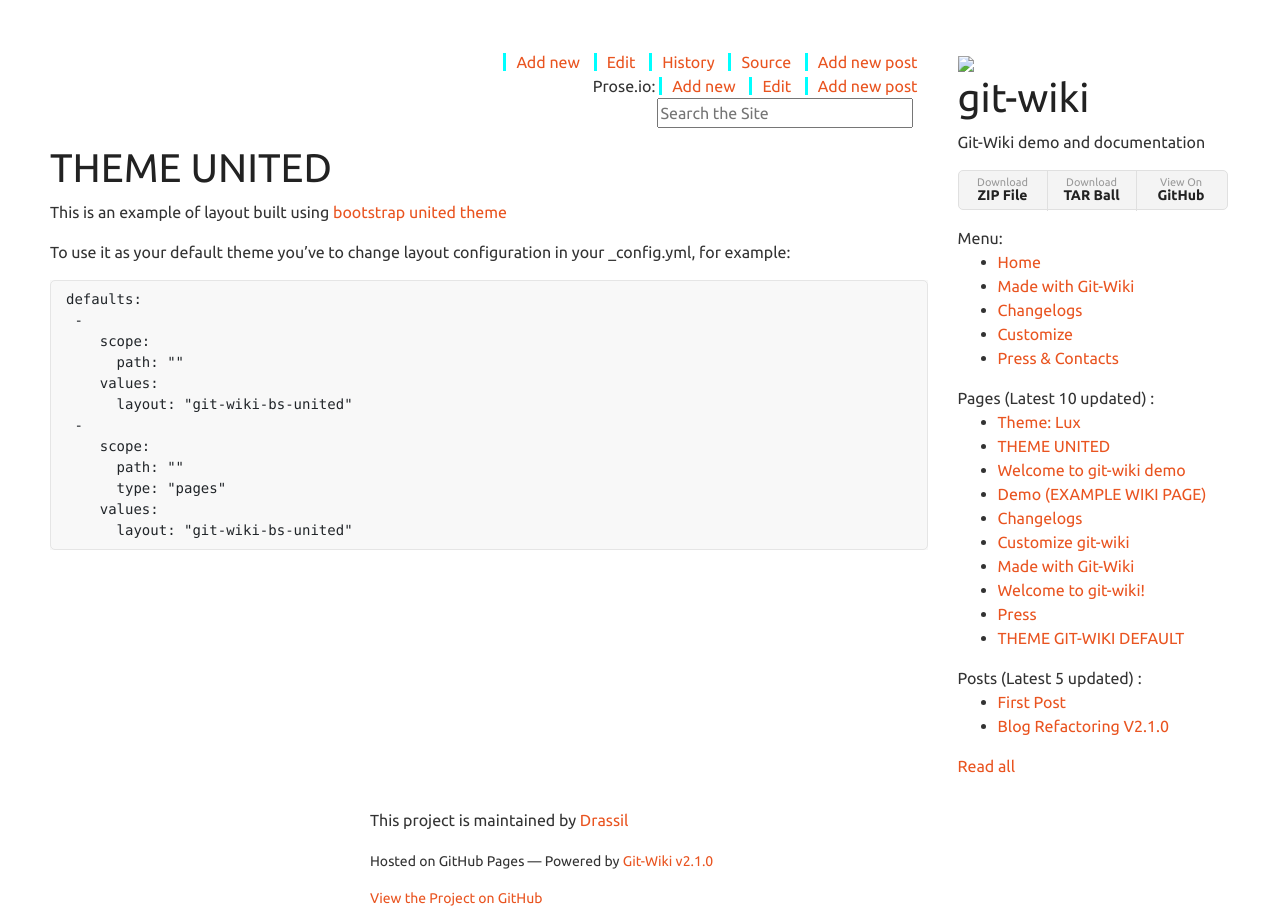
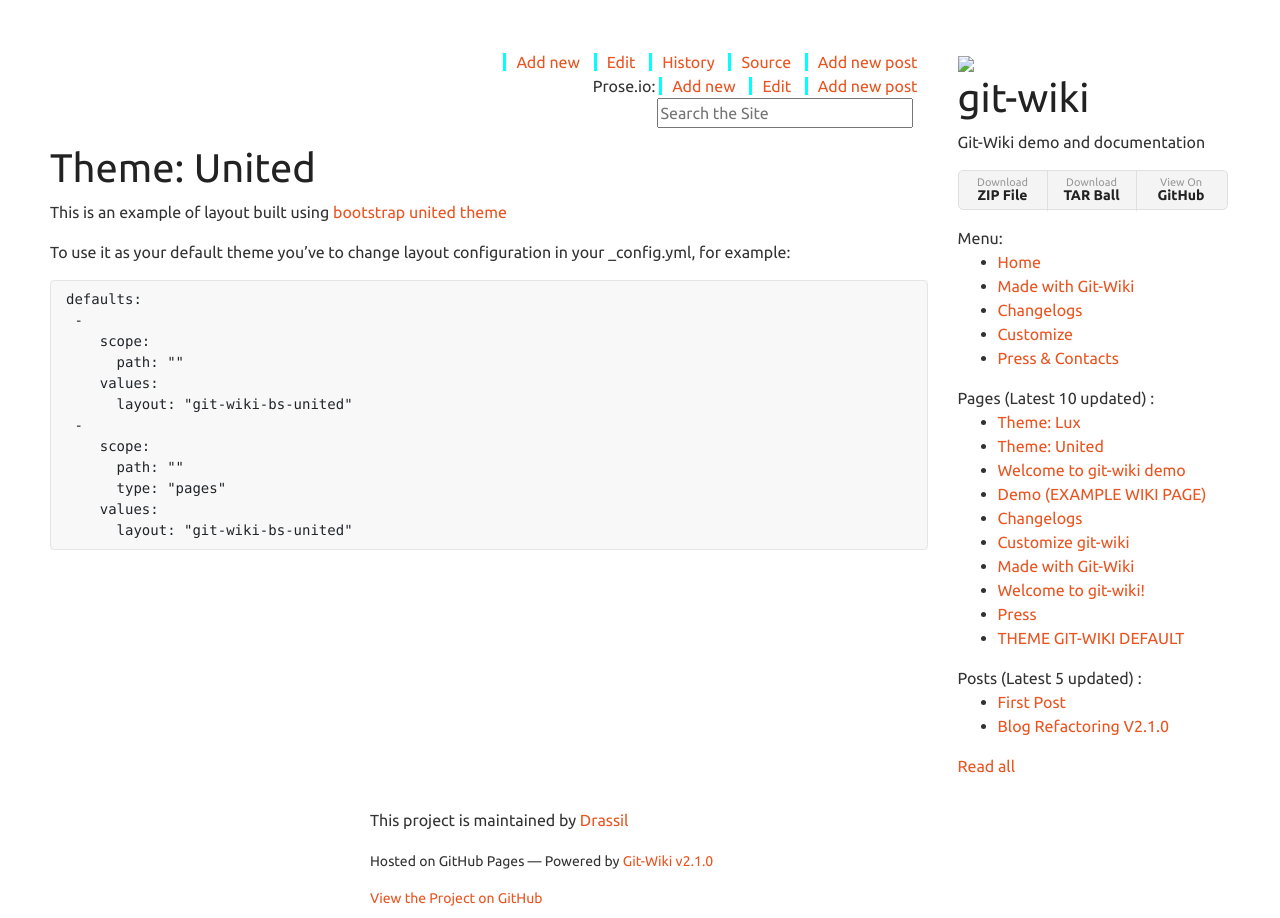
Before and after one commit to Drassil/git-wiki-theme, a Jekyll site: the page built from wiki/theme-united.md, in a window 1280 px wide, cut to the strip 0-918 px from the top of the page. Built offline with Jekyll 4.4.1, drawn with Linux system fonts in a browser that asks for light colours; nearby versions of some CDN libraries; comment, search, counter and statistics services are not loaded; our own code applies the rules of GitHub Pages for plain Markdown files.

Commit message:
Update theme-united.md

```diff
--- a/wiki/theme-united.md
+++ b/wiki/theme-united.md
@@ -2,7 +2,7 @@
 layout: "git-wiki-bs-united"
 ---
 
-# THEME UNITED
+# Theme: United
 
 
 This is an example of layout built using [bootstrap united theme](https://bootswatch.com/united/)
```
